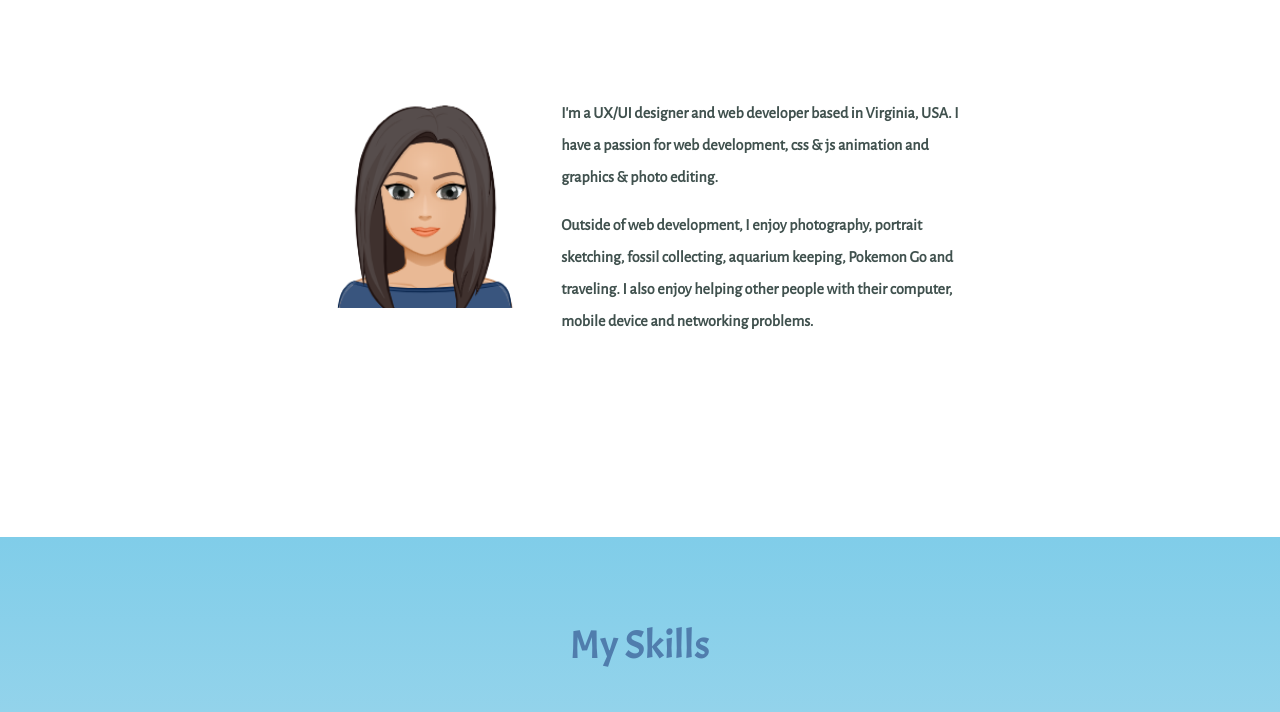
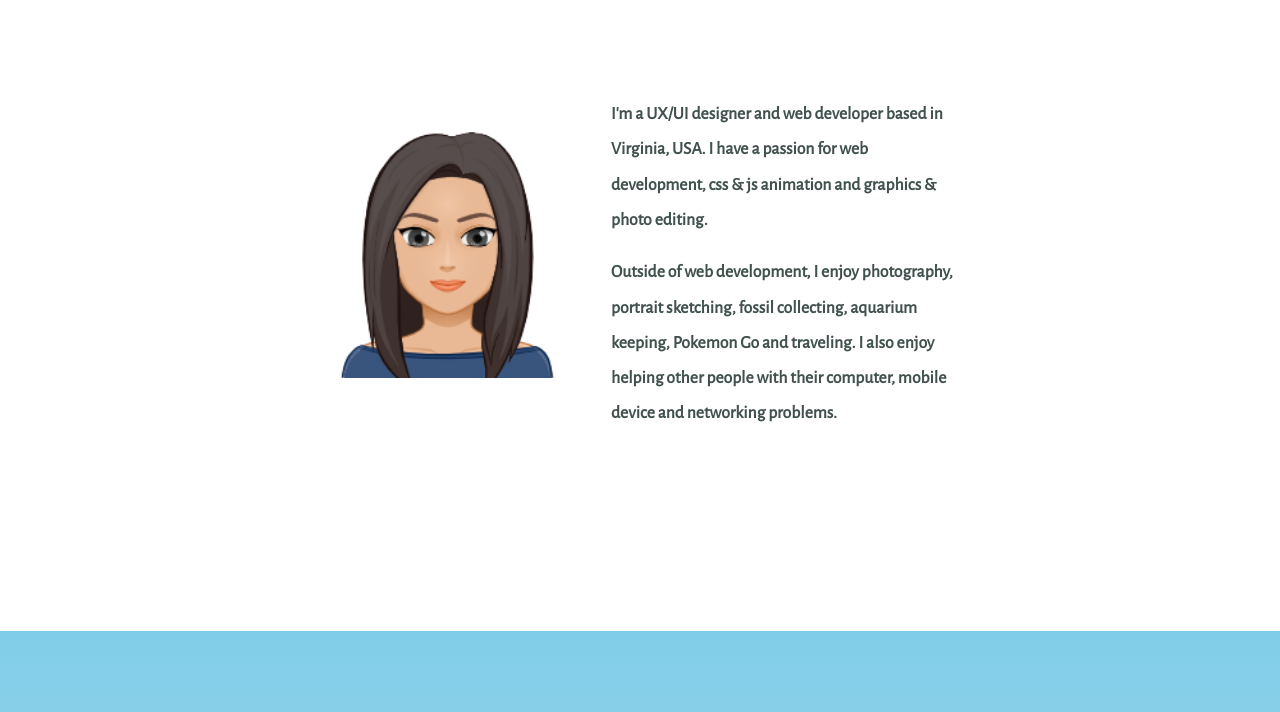
Before and after one commit to ermaem/xxCodeEx002-CSS, a plain HTML site: page index.html in a window 1280 px wide. Shown: the part 1054-1766 px from the top of the page. Drawn offline with nearby package versions, Linux system fonts and the light colour scheme.

Commit message:
Update styles.css

```diff
--- a/css/styles.css
+++ b/css/styles.css
@@ -27,6 +27,7 @@ h3 {
 }
 
 p {
+  font-size: 1.10rem;
   font-weight: bold;
   line-height: 2;
 }
@@ -82,8 +83,9 @@ p {
 .profile-pic {
   border-radius: 10%;
   float: left;
-  margin-right: 30px;
-  width: 33%;
+  margin: 25px 0;
+  margin-right: 35px;
+  width: 40%;
 }
 
 
```
